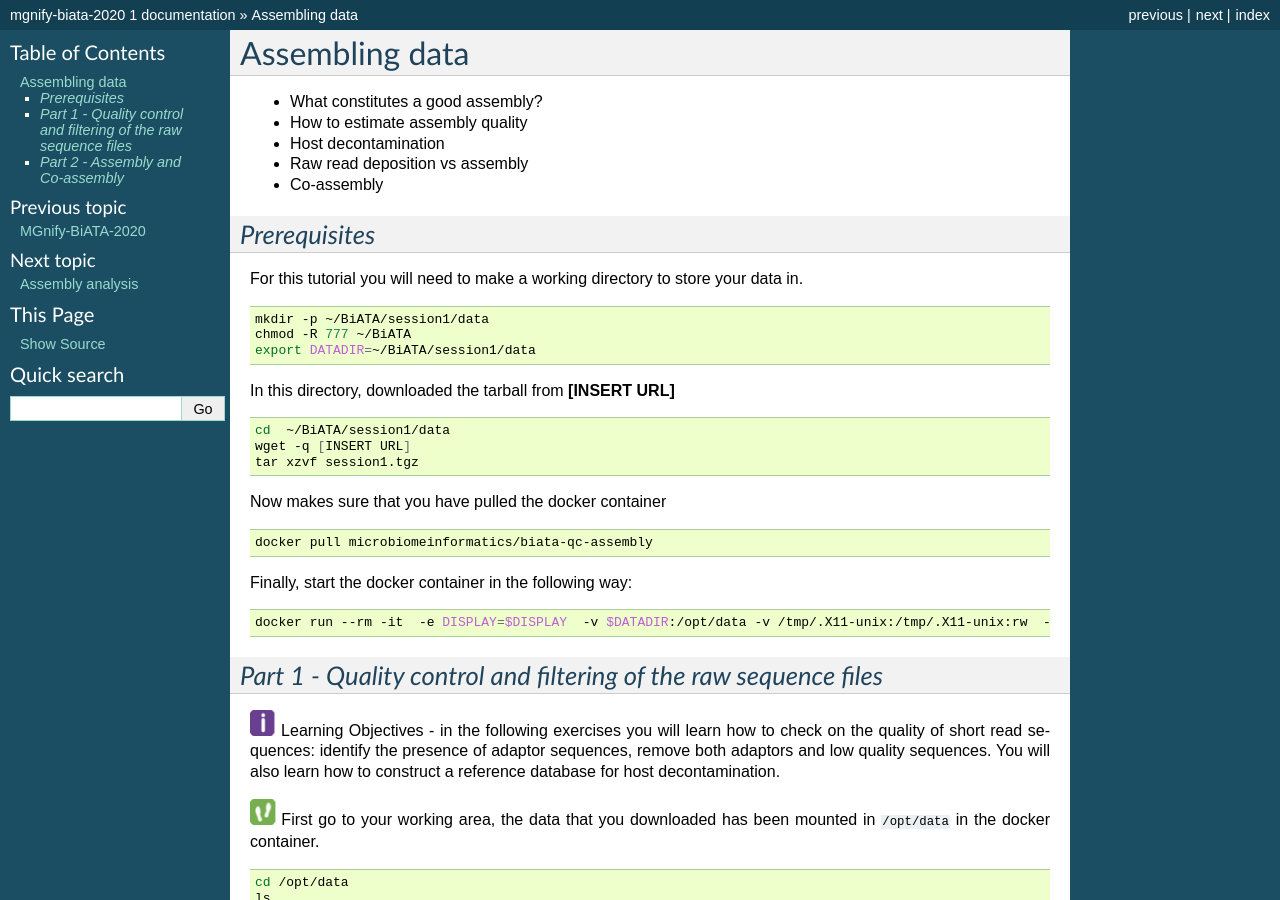
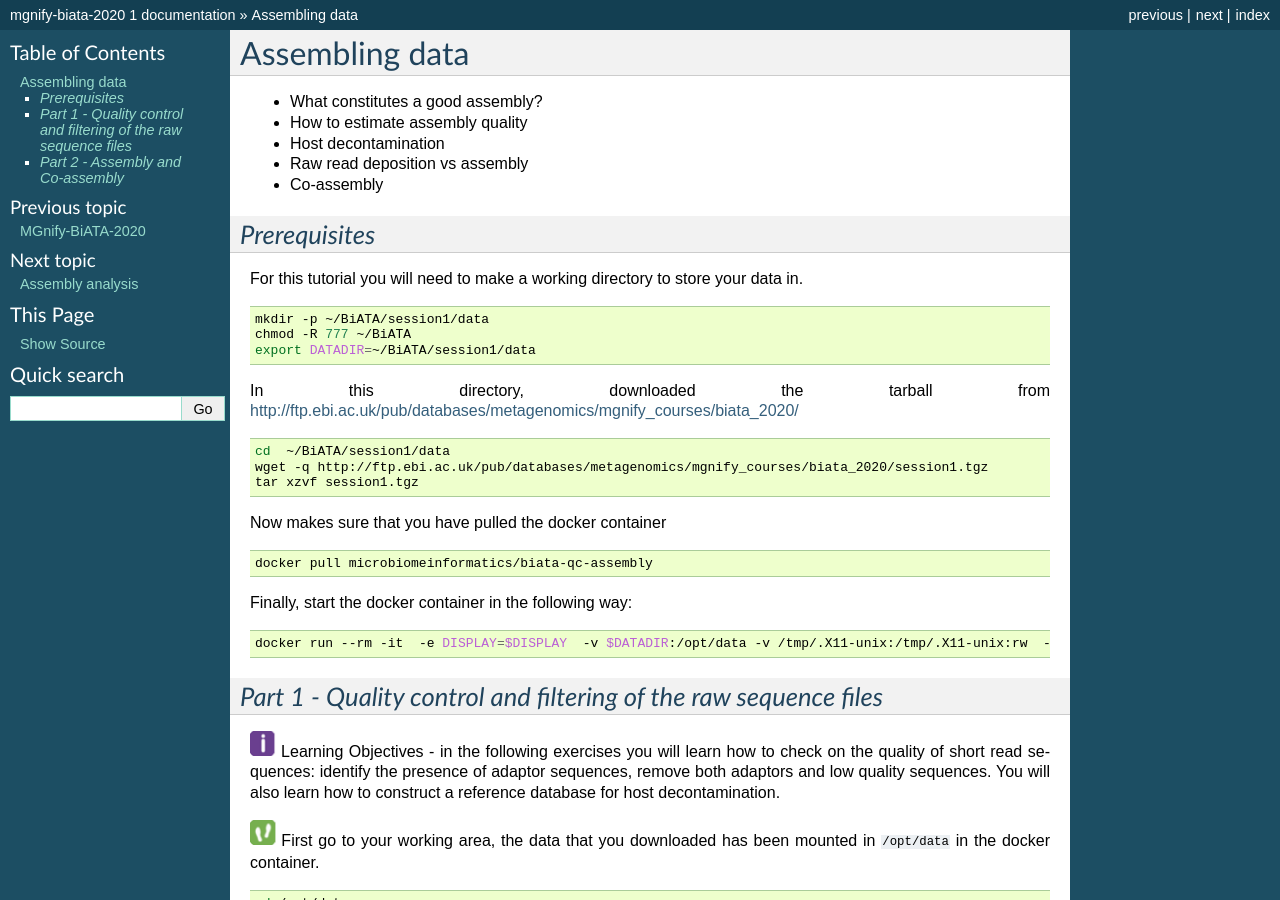
Before and after one commit to EBI-Metagenomics/mgnify-biata-2020, a Sphinx documentation site: the page built from docs/source/assembly-1.rst, in a window 1280 px wide and 900 px high. Built offline with Sphinx 7.4.7, drawn with Linux system fonts in a browser that asks for light colours.

Commit message:
Added the URL.

```diff
--- a/docs/source/assembly-1.rst
+++ b/docs/source/assembly-1.rst
@@ -20,12 +20,12 @@ your data in.
    chmod -R 777 ~/BiATA
    export DATADIR=~/BiATA/session1/data
 
-In this directory, downloaded the tarball from **[INSERT URL]**
+In this directory, downloaded the tarball from http://ftp.ebi.ac.uk/pub/databases/metagenomics/mgnify_courses/biata_2020/
 
 .. code-block:: bash
 
    cd  ~/BiATA/session1/data
-   wget -q [INSERT URL]
+   wget -q http://ftp.ebi.ac.uk/pub/databases/metagenomics/mgnify_courses/biata_2020/session1.tgz
    tar xzvf session1.tgz
 
 Now makes sure that you have pulled the docker container
```
